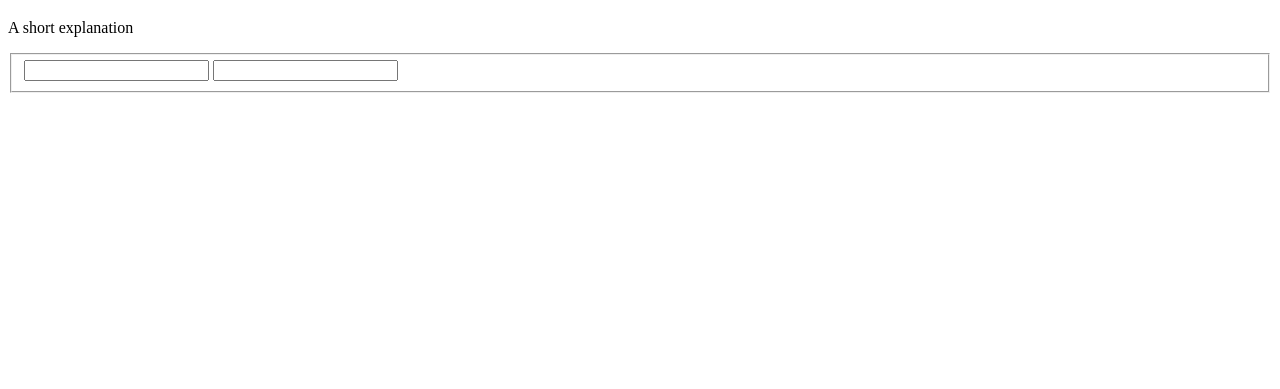
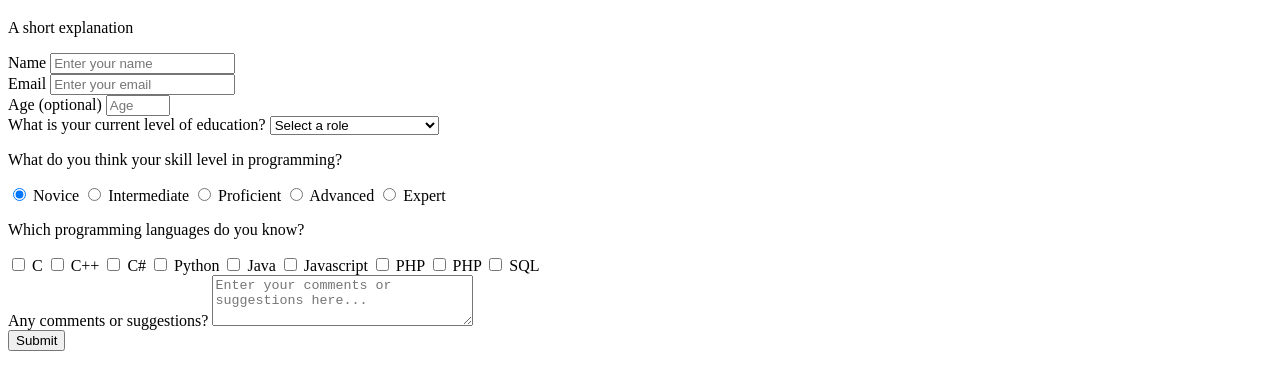
Before and after one commit to burnjoe/freecodecamp, a plain HTML site: page Responsive Web Design/Survey Form/index.html in a window 1280 px wide. Shown: the part 61-450 px from the top of the page. Drawn offline with Linux system fonts and the light colour scheme.

Commit message:
add more elements in form

```diff
--- a/Responsive Web Design/Survey Form/index.html
+++ b/Responsive Web Design/Survey Form/index.html
@@ -1,21 +1,115 @@
 <!DOCTYPE html>
 <html lang="en">
-<head>
-    <meta charset="UTF-8">
-    <meta name="viewport" content="width=device-width, initial-scale=1.0">
+  <head>
+    <meta charset="UTF-8" />
+    <meta name="viewport" content="width=device-width, initial-scale=1.0" />
     <title>Survey Form</title>
-</head>
-<body>
+  </head>
+  <body>
     <h1 id="title">Survey Form</h1>
     <p id="description">A short explanation</p>
     <form id="survey-form">
-        <fieldset>
-            <label for="name"></label>
-            <input id="name" type="text" name="name" required>
-            <label for="email"></label>
-            <input id="email" type="email" name="email" required>
-        </fieldset>
+      <!-- Name -->
+      <div>
+        <label id="name-label" for="name">Name</label>
+        <input
+          id="name"
+          type="text"
+          name="name"
+          placeholder="Enter your name"
+          required
+        />
+      </div>
+
+      <!-- Email -->
+      <div>
+        <label id="email-label" for="email">Email</label>
+        <input
+          id="email"
+          type="email"
+          name="email"
+          required
+          placeholder="Enter your email"
+        />
+      </div>
+
+      <!-- Age -->
+      <div>
+        <label id="number-label" for="number">Age (optional)</label>
+        <input
+          id="number"
+          type="number"
+          name="number"
+          min="1"
+          max="150"
+          placeholder="Age"
+        />
+      </div>
+
+      <!-- Current Education Level -->
+      <div>
+        <label for="dropdown">What is your current level of education?</label>
+        <select name="dropdown" id="dropdown">
+          <option value="" disabled selected>Select a role</option>
+          <option value="1">High School</option>
+          <option value="2">Senior High School</option>
+          <option value="3">Undergraduate (College)</option>
+          <option value="4">Graduate Studies</option>
+        </select>
+      </div>
+
+      <!-- Skill Level -->
+      <div>
+        <p>What do you think your skill level in programming?</p>
+        <input id="novice" type="radio" name="level" checked />
+        <label for="novice">Novice</label>
+        <input id="intermediate" type="radio" name="level" />
+        <label for="intermediate">Intermediate</label>
+        <input id="proficient" type="radio" name="level" />
+        <label for="proficient">Proficient</label>
+        <input id="advanced" type="radio" name="level" />
+        <label for="advanced">Advanced</label>
+        <input id="expert" type="radio" name="level" />
+        <label for="expert">Expert</label>
+      </div>
+
+      <!-- Programming Languages -->
+      <div>
+        <p>Which programming languages do you know?</p>
+        <input id="c" type="checkbox" name="languages[]" value="c" />
+        <label for="c">C</label>
+        <input id="c-plus" type="checkbox" name="languages[]" value="c-plus" />
+        <label for="c-plus">C++</label>
+        <input id="c-sharp" type="checkbox" name="languages[]" value="c-sharp" />
+        <label for="c-sharp">C#</label>
+        <input id="python" type="checkbox" name="languages[]" value="python" />
+        <label for="python">Python</label>
+        <input id="java" type="checkbox" name="languages[]" value="java" />
+        <label for="java">Java</label>
+        <input id="javascript" type="checkbox" name="languages[]" value="javascript" />
+        <label for="javascript">Javascript</label>
+        <input id="php" type="checkbox" name="languages[]" value="php" />
+        <label for="php">PHP</label>
+        <input id="php" type="checkbox" name="languages[]" value="php" />
+        <label for="php">PHP</label>
+        <input id="sql" type="checkbox" name="languages[]" value="sql" />
+        <label for="sql">SQL</label>
+      </div>
+
+      <!-- Comments or Suggestions -->
+      <div>
+        <label for="comments">Any comments or suggestions?</label>
+        <textarea
+          id="comments"
+          name="comments"
+          cols="30"
+          rows="3"
+          placeholder="Enter your comments or suggestions here..."
+        ></textarea>
+      </div>
+
+      <!-- Submit -->
+      <input type="submit" value="Submit" />
     </form>
-
-</body>
+  </body>
 </html>
```
